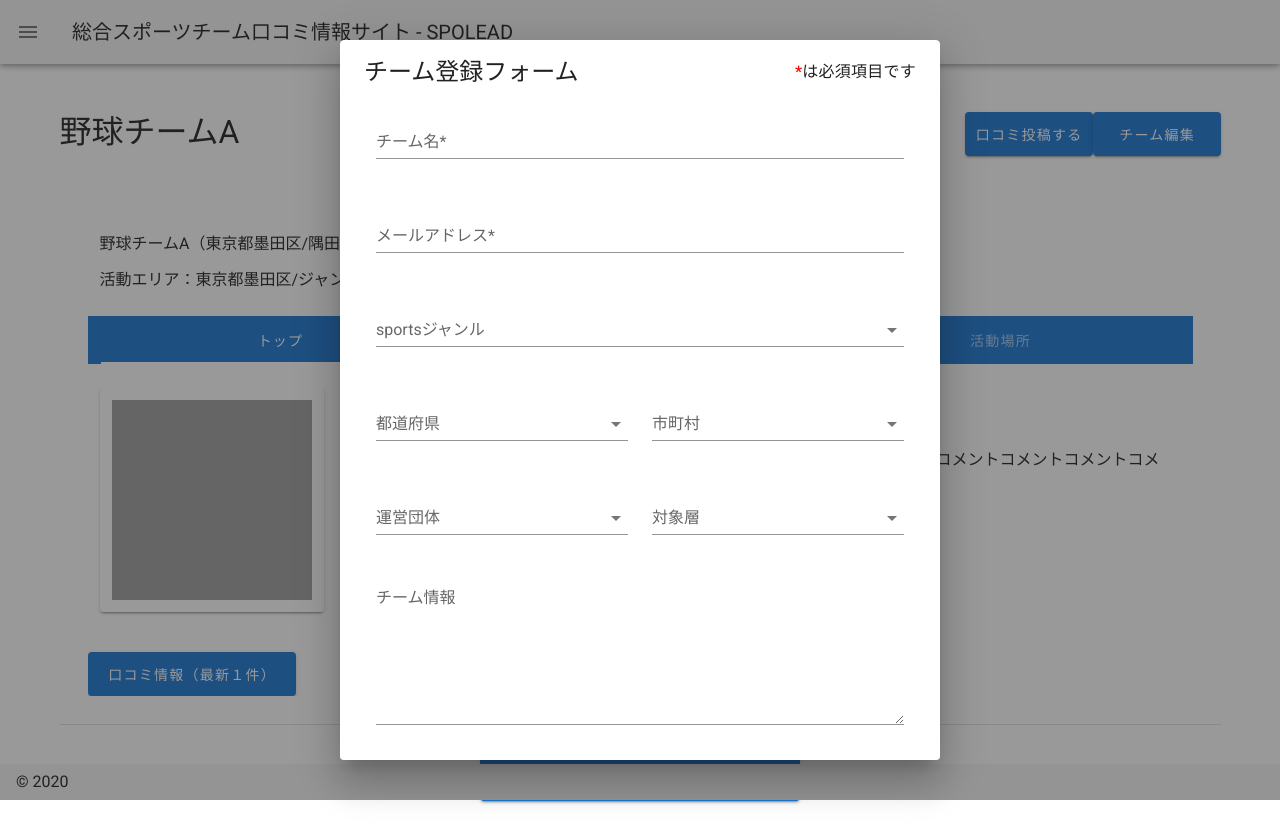
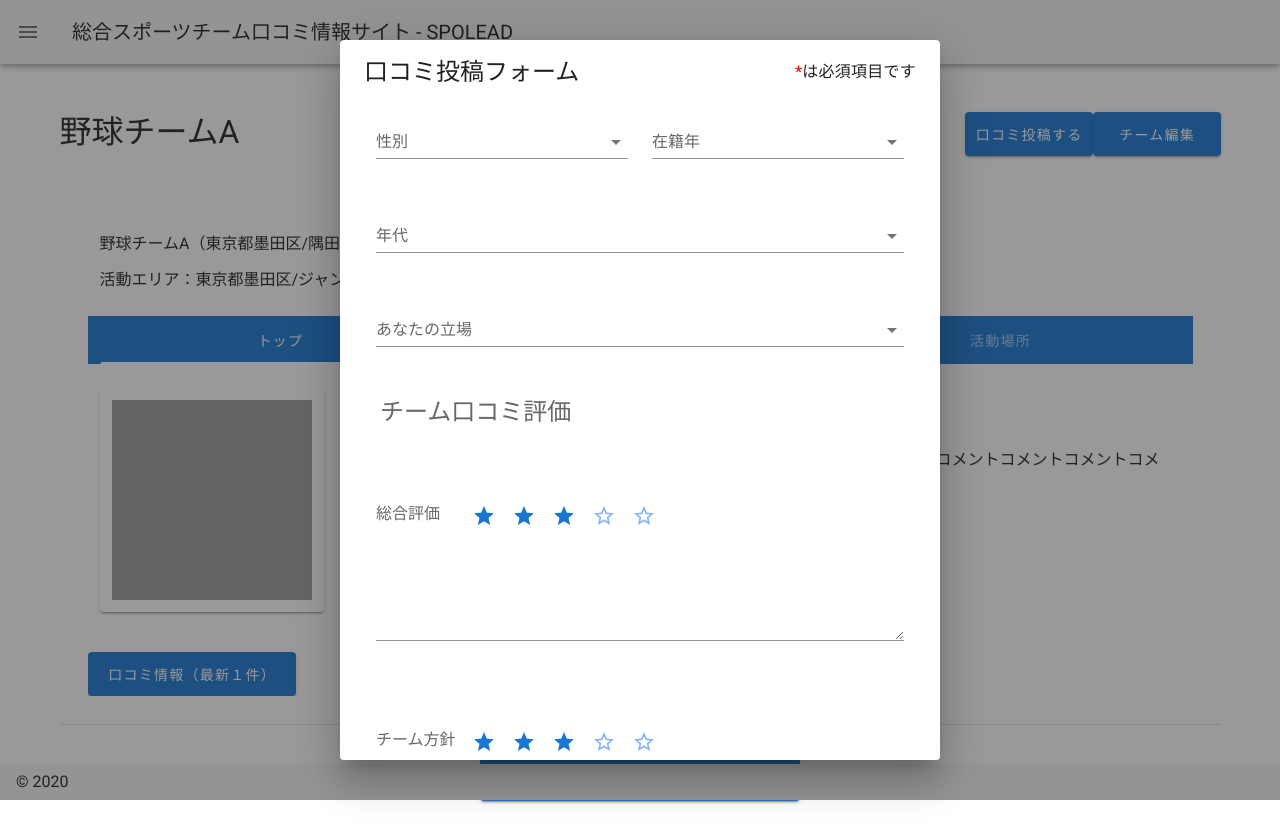
Before and after one commit to surashirishi/spolead, a Nuxt app: page /TeamDetails in a window 1280 px wide. Both pictures are taken after a click on the button "口コミ投稿する". Built offline with nearby package versions, Linux system fonts and the light colour scheme; grey boxes are pictures that could not be loaded.

Commit message:
feat: registReviewsModal

```diff
--- /dev/null
+++ b/components/organisms/ReviewsRegistModal.vue
@@ -0,0 +1,158 @@
+<template>
+  <v-row justify="center">
+    <v-dialog v-model="dialog" persistent max-width="600px">
+      <v-card>
+        <v-card-title class="justify-space-between">
+          <span class="headline">口コミ投稿フォーム</span>
+          <small><span style="color: red;">*</span>は必須項目です</small>
+        </v-card-title>
+        <v-card-text>
+          <v-container>
+            <v-row>
+              <!-- <v-col cols="12">
+                <v-text-field label="チーム名*" required />
+              </v-col>
+              <v-col cols="12">
+                <v-text-field label="メールアドレス*" required />
+              </v-col> -->
+              <v-col cols="12" sm="6">
+                <v-select
+                  :items="['男性', '女性']"
+                  label="性別"
+                  required
+                />
+              </v-col>
+              <v-col cols="12" sm="6">
+                <v-select
+                  :items="['2015〜2020', '2010〜2014', '2005〜2009', '2000〜2004', 'それ以前']"
+                  label="在籍年"
+                />
+              </v-col>
+              <v-col cols="12">
+                <v-autocomplete
+                  :items="['キッズ', '小学生', '中学生', '大学生']"
+                  label="年代"
+                  multiple
+                />
+              </v-col>
+              <v-col cols="12">
+                <v-autocomplete
+                  :items="['プレーヤー', '保護者',]"
+                  label="あなたの立場"
+                  multiple
+                />
+              </v-col>
+              <v-card-title class="justify-space-between">
+                <span class="headline">チーム口コミ評価</span>
+              </v-card-title>
+              <v-col cols="12">
+                <v-rating v-model="rating" />
+                <v-textarea
+                  autocomplete="総合評価"
+                  label="総合評価"
+                  dense
+                />
+              </v-col>
+              <v-col cols="12">
+                <v-rating v-model="rating" />
+                <v-textarea
+                  autocomplete="チーム方針"
+                  label="チーム方針"
+                  dense
+                />
+              </v-col>
+              <v-col cols="12">
+                <v-rating v-model="rating" />
+                <v-textarea
+                  autocomplete="チーム体制"
+                  label="チーム体制"
+                  dense
+                />
+              </v-col>
+              <v-col cols="12">
+                <v-rating v-model="rating" />
+                <v-textarea
+                  autocomplete="活動内容"
+                  label="活動内容"
+                  dense
+                />
+              </v-col>
+              <v-col cols="12">
+                <v-rating v-model="rating" />
+                <v-textarea
+                  autocomplete="チーム環境"
+                  label="チーム環境"
+                  dense
+                />
+              </v-col>
+              <v-col cols="12">
+                <v-rating v-model="rating" />
+                <v-textarea
+                  autocomplete="イベント"
+                  label="イベント"
+                  dense
+                />
+              </v-col>
+              <v-col cols="12">
+                <v-rating v-model="rating" />
+                <v-textarea
+                  autocomplete="費用"
+                  label="費用"
+                  dense
+                />
+              </v-col>
+            </v-row>
+          </v-container>
+        </v-card-text>
+        <v-card-actions>
+          <v-spacer />
+          <v-btn @click="closeModal" color="blue darken-1" text>
+            やめる
+          </v-btn>
+          <v-btn @click="closeModal" color="blue darken-1" text>
+            投稿する
+          </v-btn>
+        </v-card-actions>
+      </v-card>
+    </v-dialog>
+  </v-row>
+</template>
+
+<script>
+export default {
+  components: {
+  },
+  props: {
+    dialog: {
+      type: Boolean,
+      default: false
+    }
+  },
+  data () {
+    return {
+      rating: 3
+    }
+  },
+  computed: {
+    currentModal () {
+      return this.$store.getters['modal/isModal']
+    },
+    showBackgroundShadow () {
+      return this.$store.getters['modal/isModal'] !== '' ? 'overlay' : ''
+    }
+  },
+  methods: {
+    closeModal () {
+      this.$emit('closeModal')
+    }
+  }
+}
+</script>
+<style lang="scss" scoped>
+.v-rating {
+  z-index: 1;
+  position: relative;
+  top: 40px;
+  left: 88px;
+}
+</style>
--- a/pages/TeamDetails.vue
+++ b/pages/TeamDetails.vue
@@ -9,7 +9,7 @@
         野球チームA
       </div>
       <div class="page-header-sub">
-        <common-button @click="showRegistTeamModal" button-color="primary">
+        <common-button @click="showRegistReviewsModal" button-color="primary">
           口コミ投稿する
         </common-button>
         <common-button @click="showRegistTeamModal" button-color="primary">
@@ -93,7 +93,7 @@
                       <h1>users.nameさんの口コミ</h1>
                       <h2>性別[genders.men]年代[ages.category]在籍年[enrollments.yaer]あなたの立場[player_flags.player]</h2>
                       <div class="d-flex justify-left align-center">
-                        <v-rating v-model="rating" />
+                        <v-rating v-model="rating" half-increments />
                         <div>{{ rating }}</div>
                         <div>方針:5体制:5活動:5環境:5イベント:5費用:5</div>
                       </div>
@@ -178,6 +178,7 @@
       もっと見る
     </common-button>
     <team-regist-modal :dialog="registTeamModal" @closeModal="closeModal" />
+    <reviews-regist-modal :dialog="registReviewsModal" @closeModal="closeModal" />
   </v-layout>
 </template>
 
@@ -185,11 +186,13 @@
 import { colors } from '~/assets/js/Colors.js'
 import CommonButton from '~/components/atoms/CommonButton.vue'
 import TeamRegistModal from '~/components/organisms/TeamRegistModal.vue'
+import ReviewsRegistModal from '~/components/organisms/ReviewsRegistModal.vue'
 
 export default {
   components: {
     CommonButton,
-    TeamRegistModal
+    TeamRegistModal,
+    ReviewsRegistModal
   },
   data () {
     return {
@@ -201,7 +204,8 @@ export default {
       email: '',
       password: '',
       passwordConfirm: '',
-      registTeamModal: false
+      registTeamModal: false,
+      registReviewsModal: false
     }
   },
   methods: {
@@ -214,8 +218,12 @@ export default {
     showRegistTeamModal () {
       this.registTeamModal = true
     },
+    showRegistReviewsModal () {
+      this.registReviewsModal = true
+    },
     closeModal () {
       this.registTeamModal = false
+      this.registReviewsModal = false
     }
   }
 }
```
